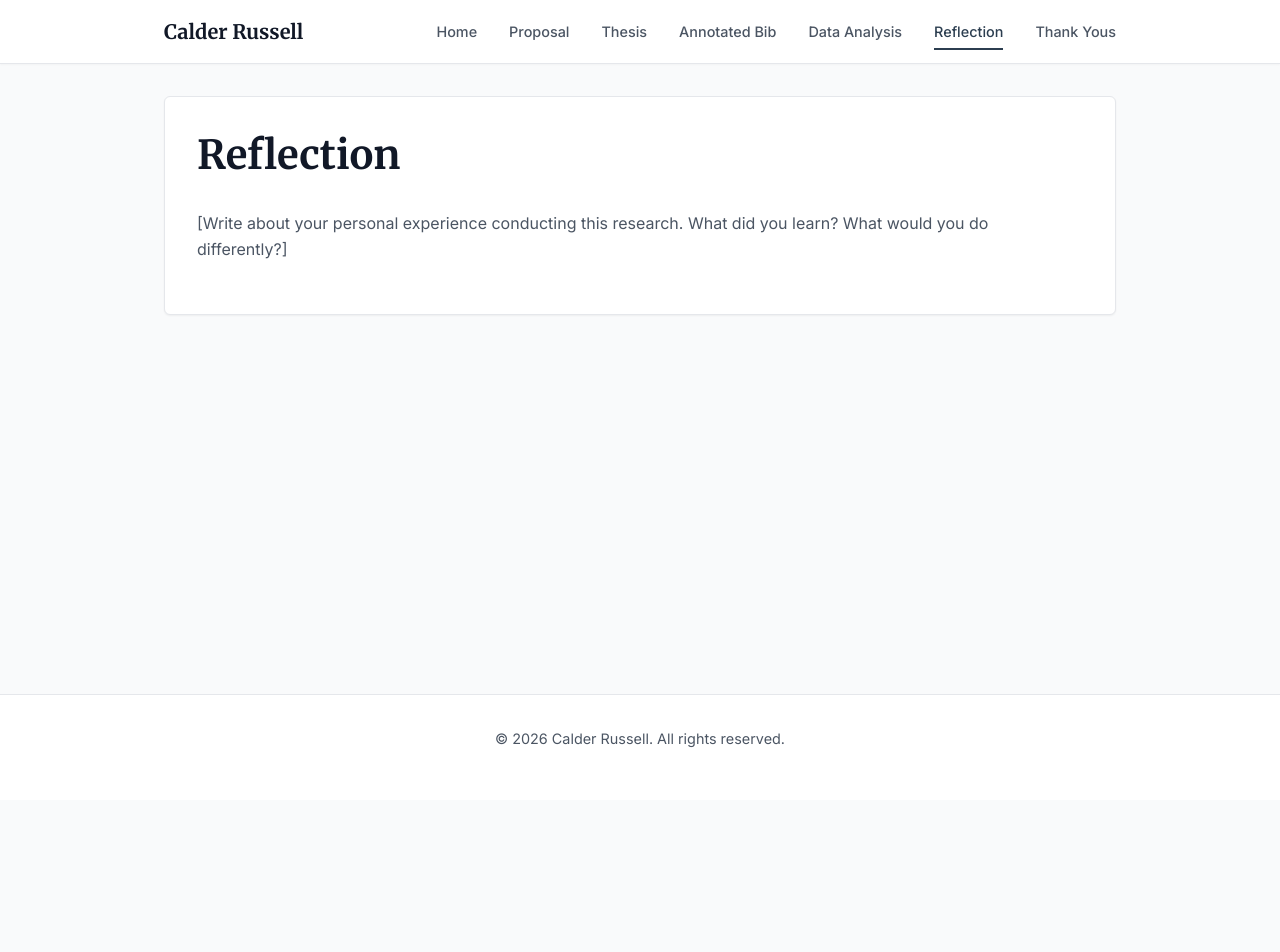
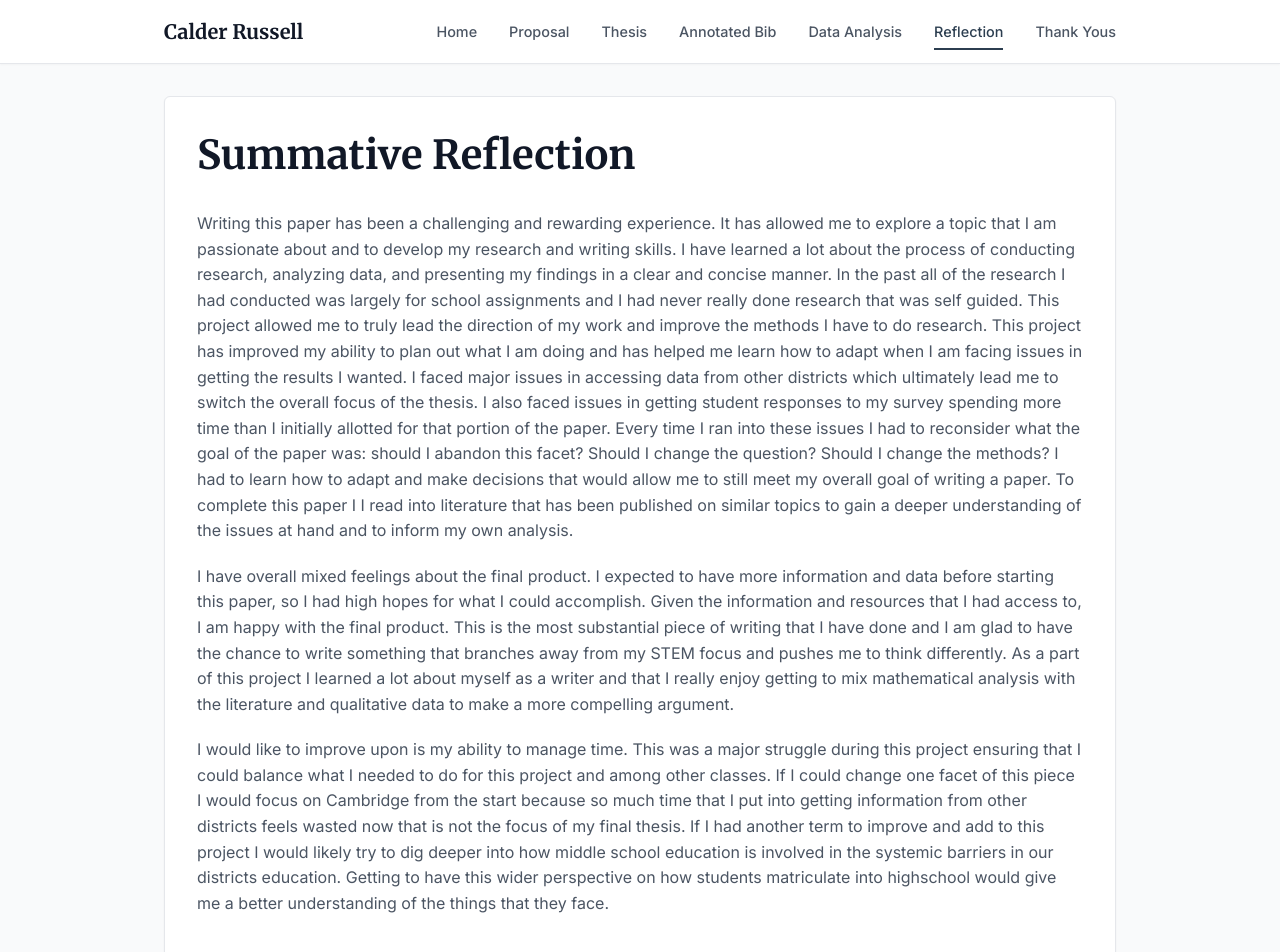
Before and after one commit to calderrussell/Stat-Analysis-Racial-Breakdown, a React (Vite) app in the folder web/: page /reflection in a window 1280 px wide. Shown: the top 952 px of the page. Before the commit the page ends 800 px from the top, so only its background shows below. Built offline with nearby package versions, Linux system fonts and the light colour scheme.

Commit message:
feat: added the information to Thank yous Refleciton and Proposal

```diff
--- a/web/src/pages/Home.jsx
+++ b/web/src/pages/Home.jsx
@@ -6,7 +6,7 @@ const Home = () => {
             <section className="text-center mb-8">
                 <h1 className="mb-4">Calder Russell</h1>
                 <h2 className="text-xl font-normal text-secondary">
-                    Analysis of Racial Distribution of Advanced Level Mathematics Classes in Cambridge Rindge and Latin School
+                    Analysis of Racial Distribution of Mathematics Classes in Cambridge Rindge and Latin School
                 </h2>
             </section>
 
--- a/web/src/pages/Proposal.jsx
+++ b/web/src/pages/Proposal.jsx
@@ -5,10 +5,16 @@ const Proposal = () => {
                 <h1>Research Proposal</h1>
                 <div className="content">
                     <p>
-                        [Replace this text with your research proposal. Explain the problem, your hypothesis, and your methodology.]
+                        I initially proposed the idea of a research paper comparing the racial distributions of students in math classes within our school to surrounding schools.
+                        I wanted to continue the work that I had begun a year ago in my AP US Gov class for my final project where I analyzed the racial distributions of students in Math classes within our school. I wanted to expand on this by comparing our school to surrounding schools and seeing if there were any patterns or trends that could be identified.
+                        Unfortunately, I was not able to obtain the data that I needed to complete this project. I reached out to several schools in the area, but I was not able to get the necessary data. I also tried to find the data online, but I was not able to find anything that was relevant to my research question.
                     </p>
                     <p>
-                        The primary objective of this study is...
+                        So I switched lenses and decided to dive deeper into the data that I had already collected for my AP US Gov project. I wanted to analyze the data more thoroughly and see if there were any patterns or trends.
+                        I read relevant research papers and articles on the topic of racial disparities in education and how they relate to math classes. I also looked into the history of racial segregation in schools and how it has impacted the current state of education.
+                    </p>
+                    <p>
+                        Through the process of writing this paper I decided that I wanted it to be accesible by a wider audiance having both a highly anylitical tone with a bredth of informaiton and qualitative data included.
                     </p>
                 </div>
             </div>
--- a/web/src/pages/Reflection.jsx
+++ b/web/src/pages/Reflection.jsx
@@ -2,10 +2,32 @@ const Reflection = () => {
     return (
         <div className="container py-8">
             <div className="card">
-                <h1>Reflection</h1>
+                <h1>Summative Reflection</h1>
                 <div className="content">
                     <p>
-                        [Write about your personal experience conducting this research. What did you learn? What would you do differently?]
+                        Writing this paper has been a challenging and rewarding experience.
+                        It has allowed me to explore a topic that I am passionate about and to develop my research and writing skills.
+                        I have learned a lot about the process of conducting research, analyzing data, and presenting my findings in a clear and concise manner.
+                        In the past all of the research I had conducted was largely for school assignments and I had never really done research that was self guided.
+                        This project allowed me to truly lead the direction of my work and improve the methods I have to do research.
+                        This project has improved my ability to plan out what I am doing and has helped me learn how to adapt when I am facing issues in getting the results I wanted.
+                        I faced major issues in accessing data from other districts which ultimately lead me to switch the overall focus of the thesis.
+                        I also faced issues in getting student responses to my survey spending more time than I initially allotted for that portion of the paper.
+                        Every time I ran into these issues I had to reconsider what the goal of the paper was: should I abandon this facet? Should I change the question? Should I change the methods? I had to learn how to adapt and make decisions that would allow me to still meet my overall goal of writing a paper.
+                        To complete this paper I I read into literature that has been published on similar topics to gain a deeper understanding of the issues at hand and to inform my own analysis.
+                    </p>
+                    <p>
+                        I have overall mixed feelings about the final product.
+                        I expected to have more information and data before starting this paper, so I had high hopes for what I could accomplish.
+                        Given the information and resources that I had access to, I am happy with the final product.
+                        This is the most substantial piece of writing that I have done and I am glad to have the chance to write something that branches away from my STEM focus and pushes me to think differently.
+                        As a part of this project I learned a lot about myself as a writer and that I really enjoy getting to mix mathematical analysis with the literature and qualitative data to make a more compelling argument.
+                    </p>
+                    <p>
+                        I would like to improve upon is my ability to manage time. This was a major struggle during this project ensuring that I could balance what I needed to do for this project and among other classes.
+                        If I could change one facet of this piece I would focus on Cambridge from the start because so much time that I put into getting information from other districts feels wasted now that is not the focus of my final thesis.
+                        If I had another term to improve and add to this project I would likely try to dig deeper into how middle school education is involved in the systemic barriers in our districts education.
+                        Getting to have this wider perspective on how students matriculate into highschool would give me a better understanding of the things that they face.
                     </p>
                 </div>
             </div>
--- a/web/src/pages/ThankYous.jsx
+++ b/web/src/pages/ThankYous.jsx
@@ -5,10 +5,23 @@ const ThankYous = () => {
                 <h1>Acknowledgements</h1>
                 <div className="content">
                     <p>
-                        I would like to thank...
+                        I would like to thank everyone who supported me throughout the process of writing this paper. This project would not have been possible without the guidance and support of my advisors, teachers, friends, and family. I am grateful for their encouragement and feedback, which helped me to improve my work and stay motivated.
                     </p>
                     <p>
-                        [List your advisors, teachers, friends, and family who supported you.]
+                        I would like to specifically thank my advisor, Nathan Whitfield, for his invaluable guidance and support throughout this project. Helping me focus my vision on this project and providing readings and acting as a sounding board that kept me grounded and challenging myself not settling for work that was below my full potential.
+                        He
+                    </p>
+                    <p>
+                        I would also like to thank Ms. FitzGerald for all of the work and effort that she puts into this program while also handling TAs. I really appreciated this oppurtunity to explore research that is unique and truly self gudied seperate from a school assignment
+                    </p>
+                    <p>
+                        I want to thank Mr. Roldan for helping me choose to do this topic as my proposed paper.
+                    </p>
+                    <p>
+                        Thanks to Maisha Moses for the help in thinking through my ideas and really allowing me to think through how I am writing this paper and what I need to consider while writing it.
+                    </p>
+                    <p>
+                        Finally thanks to my parents who had read a lot of draft over Christmas break giving me advice on my writing and the overall structure of the paper. Looking at a lot of visualizations and giving candid feed back.
                     </p>
                 </div>
             </div>
```
